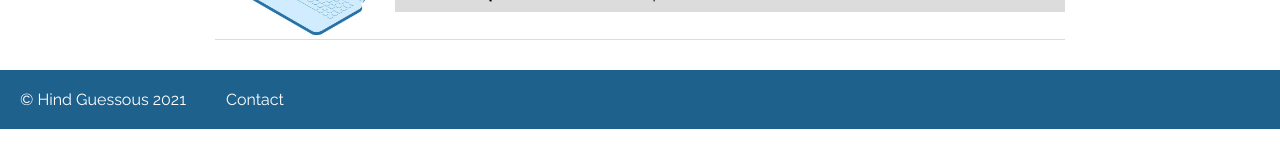
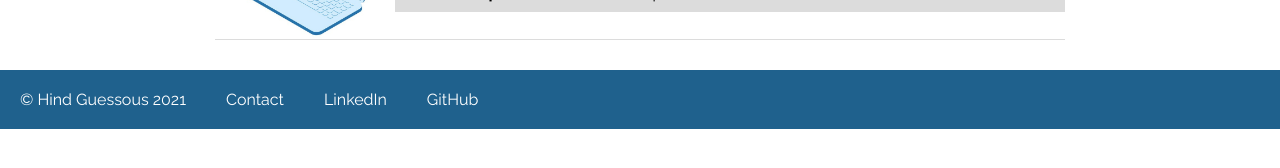
Before and after one commit to HindG/CV, a plain HTML site: page competences.html in a window 1280 px wide. Shown: the part 184-352 px from the top of the page. Drawn offline with Linux system fonts and the light colour scheme.

Commit message:
Mise à jour footer

```diff
--- a/competences.html
+++ b/competences.html
@@ -51,6 +51,8 @@
         <footer>
                 <p class="texte_footer">© Hind Guessous 2021</p>
                 <a href="mailto:guessoushind@gmail.com"><p class="contact_mail">Contact</p></a>
+                <a href="https://www.linkedin.com/in/hindguessous/"><p class="contact_mail">LinkedIn</p></a>
+                <a href="https://github.com/HindG"><p class="contact_mail">GitHub</p></a>
         </footer>
     </body>
 </html>
```
Also changed, not shown: experiences.html (+2 -0 lines), formation.html (+2 -0 lines), index.html (+2 -0 lines), loisirs.html (+2 -0 lines).
